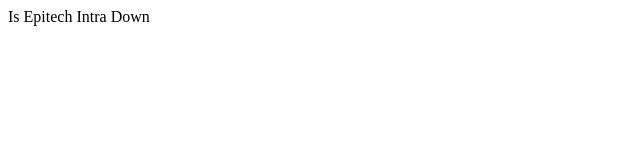
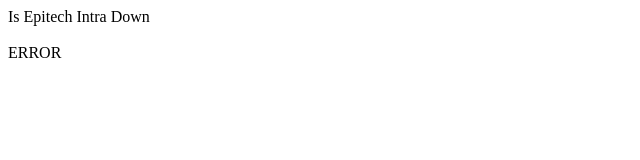
Before and after one commit to ArchaelMestre/IsEpitechIntraDown, a browser extension: page index.html in a window 1280 px wide. Shown: the full height of the page, 0-640 px from the left. Drawn offline with Linux system fonts and the light colour scheme; no server answers.

Commit message:
Add request to intra API

```diff
--- a/index.html
+++ b/index.html
@@ -2,10 +2,14 @@
 <html>
     <head>
         <link rel="stylesheet" type="text/css" href="style.css"/>
+        <script src="intra.js"></script>
     </head>
     <body>
         <div>
             <a href="https://www.github.com/Xwilarg/IsEpitechIntraDown" target="_blank">Is Epitech Intra Down</a>
         </div>
+        <br/>
+        <div id="message">Loading...</div>
+        <script>GetMessage();</script>
     </body>
 </html>
--- /dev/null
+++ b/intra.js
@@ -0,0 +1,14 @@
+function GetMessage() {
+    let http = new XMLHttpRequest();
+    http.onreadystatechange = function() {
+        if (this.readyState === 4) {
+            if (this.status === 200) {
+                document.getElementById('message').innerHTML = "OK";
+            } else {
+                document.getElementById('message').innerHTML = "ERROR";
+            }
+        }
+    };
+    http.open("HEAD", "https://intra.epitech.eu/user/notification/message?format=json", true);
+    http.send();
+}
```
